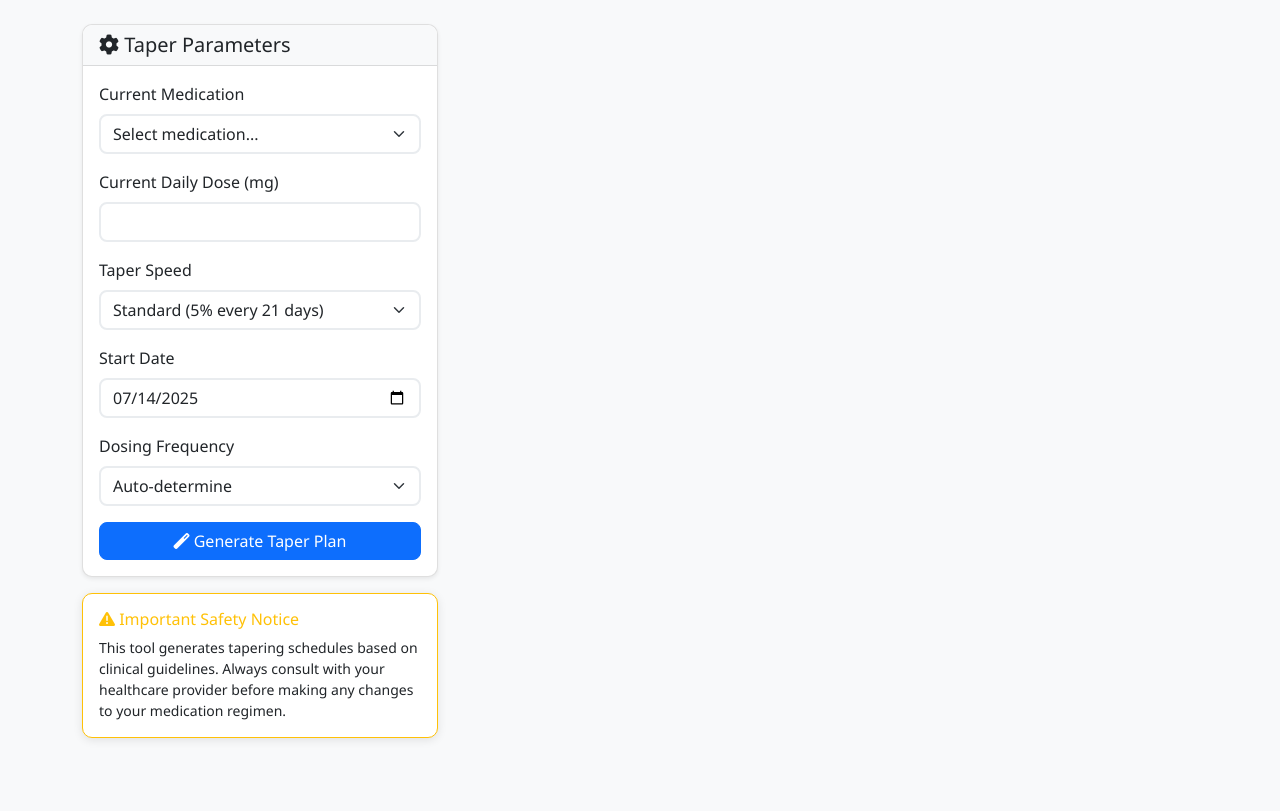
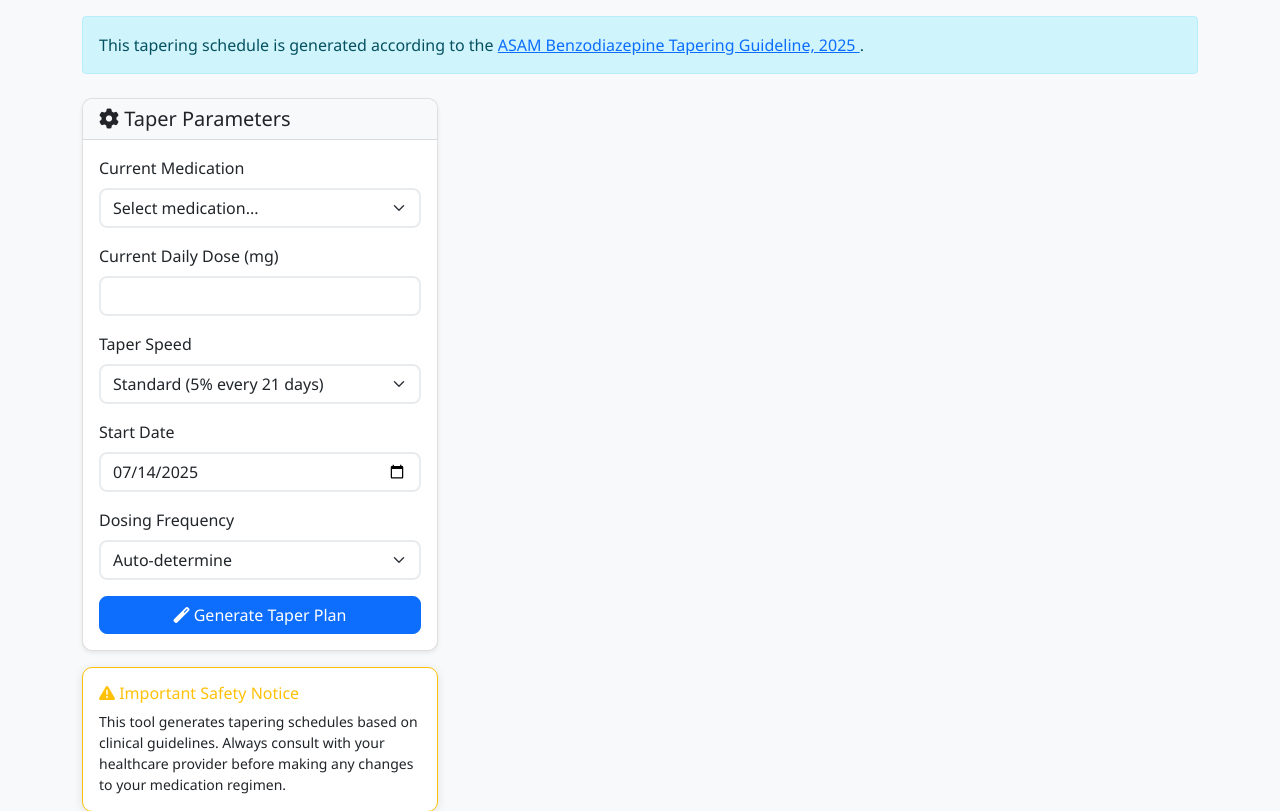
Before and after one commit to lescanico/bzd-taper, a Flask app: page / in a window 1280 px wide. Shown: the part 134-945 px from the top of the page. Before the commit the page ends 874 px from the top, so only its background shows below. Run offline with Flask 3, Linux system fonts and the light colour scheme; some libraries are stand-ins or nearby versions.

Commit message:
Add ASAM 2025 guideline references to README, UI, and outputs

```diff
--- a/taper_gen.py
+++ b/taper_gen.py
@@ -216,7 +216,9 @@ def create_bzd_taper_plan(starting_medication, starting_dose_mg, taper_speed,
 def format_patient_instructions(schedule):
     instructions = [
         "⚠️ Do not change this schedule without consulting your prescriber.",
-        "📆 Tapering Schedule:", ""
+        "📆 Tapering Schedule:",
+        "",
+        "This schedule follows the ASAM Benzodiazepine Tapering Guideline, 2025: https://downloads.asam.org/sitefinity-production-blobs/docs/default-source/guidelines/benzodiazepine-tapering-2025/bzd-tapering-document---final-approved-version-for-distribution-02-28-25.pdf?sfvrsn=5bdf9c81_4"
     ]
     for s in schedule:
         line = f"{s['week_label']} ({s['start_date'].strftime('%b %d, %Y')} to {s['end_date'].strftime('%b %d, %Y')}):"
@@ -231,7 +233,7 @@ def format_patient_instructions(schedule):
 
 
 def format_ehr_summary(schedule, total_days):
-    return f"Patient will taper off diazepam over {total_days} days using a {len(schedule)}-step protocol, ending at 0.5 mg daily per the February 28, 2025 Joint Clinical Practice Guideline."
+    return f"Patient will taper off diazepam over {total_days} days using a {len(schedule)}-step protocol, ending at 0.5 mg daily per the February 28, 2025 Joint Clinical Practice Guideline. This schedule follows the ASAM Benzodiazepine Tapering Guideline, 2025: https://downloads.asam.org/sitefinity-production-blobs/docs/default-source/guidelines/benzodiazepine-tapering-2025/bzd-tapering-document---final-approved-version-for-distribution-02-28-25.pdf?sfvrsn=5bdf9c81_4"
 
 
 def format_pharmacy_orders(schedule):
--- a/templates/index.html
+++ b/templates/index.html
@@ -17,6 +17,14 @@
                 <p class="lead mb-0">Generate safe, evidence-based tapering schedules</p>
             </div>
         </header>
+        <div class="container mt-3">
+            <div class="alert alert-info" role="alert">
+                This tapering schedule is generated according to the
+                <a href="https://downloads.asam.org/sitefinity-production-blobs/docs/default-source/guidelines/benzodiazepine-tapering-2025/bzd-tapering-document---final-approved-version-for-distribution-02-28-25.pdf?sfvrsn=5bdf9c81_4" target="_blank">
+                    ASAM Benzodiazepine Tapering Guideline, 2025
+                </a>.
+            </div>
+        </div>
 
         <!-- Main Content -->
         <div class="container my-4">
```
Also changed, not shown: README.md.
